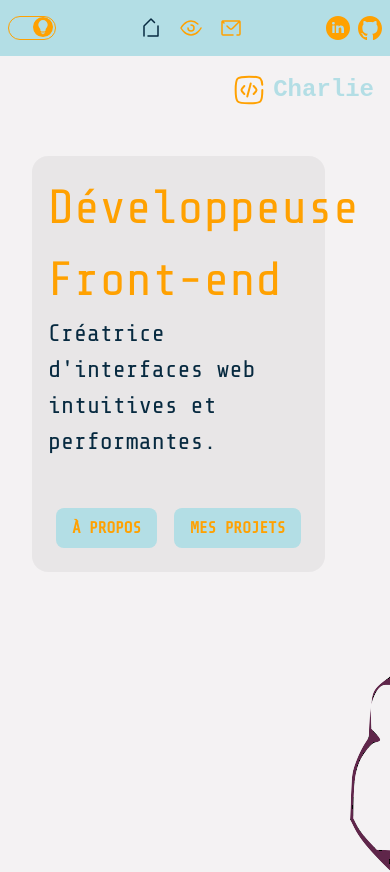
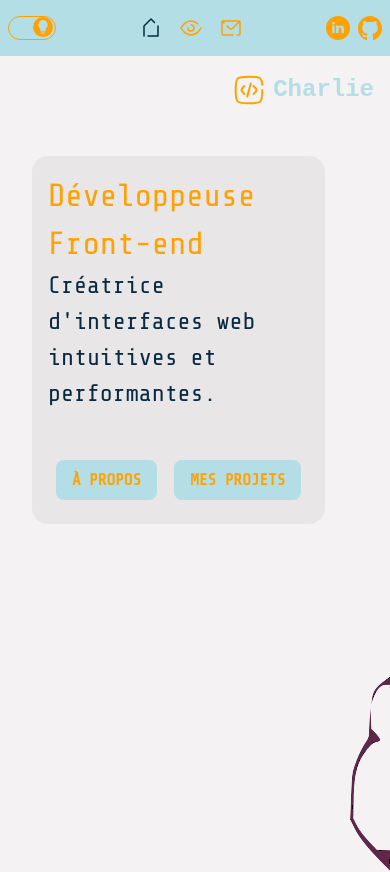
Before and after one commit to charlie-boudou/portfolio, a React (Create React App) app: page / in a window 390 px wide. Shown: the top 872 px of the page. Built offline with nearby package versions, Linux system fonts and the light colour scheme; a web font is replaced by a local one.

Commit message:
fix prjectCard

```diff
--- a/src/components/home/HomeCard.tsx
+++ b/src/components/home/HomeCard.tsx
@@ -10,13 +10,13 @@ function HomeCard(): JSX.Element {
   return (
     <div className="p-[1rem] h-screen w-full">
       <div className="bg-transparent/5 rounded-[1rem] p-[1rem] w-[90%]">
-        <p className="md:text-[5rem] text-[3rem]" style={{ color: `${theme.icon}`}}>
+        <p className="md:text-[5rem] text-[2rem]" style={{ color: `${theme.icon}`}}>
           Développeuse Front-end
         </p>
         <p className="md:text-[3rem] text-[1.5rem]" style={{ color: `${theme.activeIcon}`}}>
           Créatrice d'interfaces web intuitives et performantes.
         </p>
-        <div className="flex items-center justify-between pt-[3rem] pb-[.5rem] px-[.5rem]">
+        <div className="flex items-center justify-between space-x-[.5rem] pt-[3rem] pb-[.5rem] px-[.5rem]">
           {buttonsInfos.map((button: IButton) => (
             <Button link={button}/>
           ))}
--- a/src/components/projects/CarouselProjects.tsx
+++ b/src/components/projects/CarouselProjects.tsx
@@ -16,9 +16,9 @@ function CarouselProjects({ cards }: ICarouselProjectsProps) {
     const [card] = useState(table);
 
     return (
-        <div className="w-full p-[3rem] h-screen flex items-center">
+        <div className="w-full md:p-[3rem] h-screen flex items-center">
             <div
-                className={`w-[80%] mx-auto`}
+                className={`md:w-[80%] mx-auto w-full`}
             >
                 <Carousel
                     slides={card}
```
